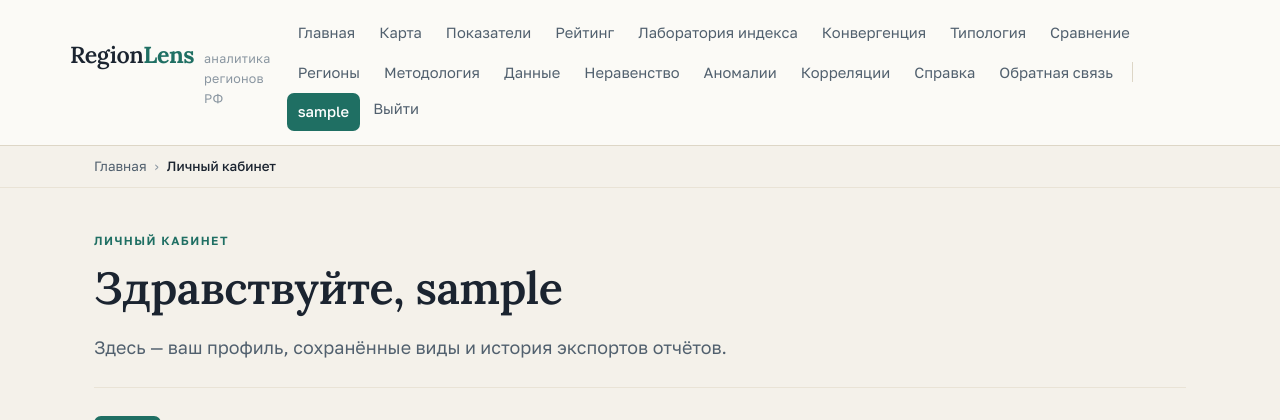
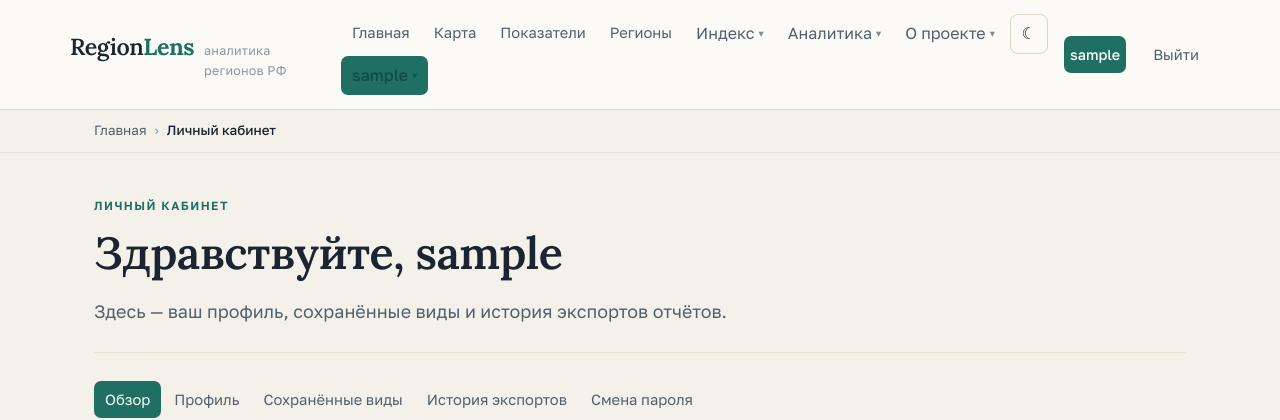
Before and after one commit to ht2473/RegionLens, a Django app: page /account/ in a window 1280 px wide. Shown: the top 420 px of the page. Run offline with Django 5.2, Linux system fonts and the light colour scheme; the visitor is signed in with stand-in values (Sample User, id 1); data that the repository does not hold is empty.

Commit message:
feat(ui): группировка навигации в дропдауны, тёмная тема (localStorage) и адаптив шапки

```diff
--- a/backend/templates/base.html
+++ b/backend/templates/base.html
@@ -3,6 +3,24 @@
 <html lang="ru">
 <head>
   <meta charset="utf-8">
+  <script>
+    /* Тема до первой отрисовки — без мигания: localStorage → системная тема. */
+    (function () {
+      try {
+        var t = localStorage.getItem("rl-theme");
+        if (t !== "dark" && t !== "light") {
+          t = window.matchMedia && matchMedia("(prefers-color-scheme: dark)").matches ? "dark" : "light";
+        }
+        document.documentElement.setAttribute("data-theme", t);
+      } catch (e) {}
+    })();
+    function rlToggleTheme() {
+      var d = document.documentElement;
+      var next = d.getAttribute("data-theme") === "dark" ? "light" : "dark";
+      d.setAttribute("data-theme", next);
+      try { localStorage.setItem("rl-theme", next); } catch (e) {}
+    }
+  </script>
   <meta name="viewport" content="width=device-width, initial-scale=1">
   <title>{% block title %}RegionLens{% endblock %}</title>
   <meta name="description" content="RegionLens — аналитическая платформа социально-экономического развития регионов РФ на данных Росстата.">
@@ -25,20 +43,53 @@
         <a href="{% url 'home' %}" class="{% if active == 'home' %}is-active{% endif %}">Главная</a>
         <a href="{% url 'map' %}" class="{% if active == 'map' %}is-active{% endif %}">Карта</a>
         <a href="{% url 'explore' %}" class="{% if active == 'explore' %}is-active{% endif %}">Показатели</a>
+        <a href="{% url 'regions' %}" class="{% if active == 'regions' %}is-active{% endif %}">Регионы</a>
+
+        <div class="nav-group" x-data="{ d: false }" @click.away="d = false" @keydown.escape="d = false">
+          <button type="button" class="nav-group-btn{% if active == 'rankings' or active == 'index_lab' or active == 'convergence' or active == 'dispersion' %} is-active{% endif %}" @click="d = !d" :aria-expanded="d.toString()" aria-haspopup="true">Индекс <span class="caret" aria-hidden="true">▾</span></button>
+          <div class="nav-menu" x-show="d" x-cloak @click="d = false">
             <a href="{% url 'rankings' %}" class="{% if active == 'rankings' %}is-active{% endif %}">Рейтинг</a>
             <a href="{% url 'index_lab' %}" class="{% if active == 'index_lab' %}is-active{% endif %}">Лаборатория индекса</a>
             <a href="{% url 'convergence' %}" class="{% if active == 'convergence' %}is-active{% endif %}">Конвергенция</a>
+            <a href="{% url 'dispersion_page' %}" class="{% if active == 'dispersion' %}is-active{% endif %}">Неравенство</a>
+          </div>
+        </div>
+
+        <div class="nav-group" x-data="{ d: false }" @click.away="d = false" @keydown.escape="d = false">
+          <button type="button" class="nav-group-btn{% if active == 'typology' or active == 'compare' or active == 'anomalies' or active == 'correlations' %} is-active{% endif %}" @click="d = !d" :aria-expanded="d.toString()" aria-haspopup="true">Аналитика <span class="caret" aria-hidden="true">▾</span></button>
+          <div class="nav-menu" x-show="d" x-cloak @click="d = false">
             <a href="{% url 'typology' %}" class="{% if active == 'typology' %}is-active{% endif %}">Типология</a>
             <a href="{% url 'compare' %}" class="{% if active == 'compare' %}is-active{% endif %}">Сравнение</a>
-        <a href="{% url 'regions' %}" class="{% if active == 'regions' %}is-active{% endif %}">Регионы</a>
+            {% if is_analyst %}<a href="{% url 'anomalies_page' %}" class="{% if active == 'anomalies' %}is-active{% endif %}">Аномалии</a>{% endif %}
+            {% if is_analyst %}<a href="{% url 'correlations_page' %}" class="{% if active == 'correlations' %}is-active{% endif %}">Корреляции</a>{% endif %}
+          </div>
+        </div>
+
+        <div class="nav-group" x-data="{ d: false }" @click.away="d = false" @keydown.escape="d = false">
+          <button type="button" class="nav-group-btn{% if active == 'methodology' or active == 'data' or active == 'help' %} is-active{% endif %}" @click="d = !d" :aria-expanded="d.toString()" aria-haspopup="true">О проекте <span class="caret" aria-hidden="true">▾</span></button>
+          <div class="nav-menu" x-show="d" x-cloak @click="d = false">
             <a href="{% url 'methodology' %}" class="{% if active == 'methodology' %}is-active{% endif %}">Методология</a>
             <a href="{% url 'data' %}" class="{% if active == 'data' %}is-active{% endif %}">Данные</a>
-        <a href="{% url 'dispersion_page' %}" class="{% if active == 'dispersion' %}is-active{% endif %}">Неравенство</a>
-        {% if is_analyst %}<a href="{% url 'anomalies_page' %}" class="{% if active == 'anomalies' %}is-active{% endif %}">Аномалии</a>{% endif %}
-        {% if is_analyst %}<a href="{% url 'correlations_page' %}" class="{% if active == 'correlations' %}is-active{% endif %}">Корреляции</a>{% endif %}
             <a href="{% url 'help' %}" class="{% if active == 'help' %}is-active{% endif %}">Справка</a>
             <a href="{% url 'feedback' %}" class="{% if active == 'feedback' %}is-active{% endif %}">Обратная связь</a>
-        <span class="nav-sep" aria-hidden="true"></span>
+          </div>
+        </div>
+
+        <button type="button" class="theme-toggle" onclick="rlToggleTheme()" aria-label="Светлая или тёмная тема" title="Сменить тему"><span class="ic-moon" aria-hidden="true">☾</span><span class="ic-sun" aria-hidden="true">☀</span></button>
+
+        {% if user.is_authenticated %}
+          <div class="nav-group nav-account" x-data="{ d: false }" @click.away="d = false" @keydown.escape="d = false">
+            <button type="button" class="nav-group-btn nav-user{% if active == 'account' %} is-active{% endif %}" @click="d = !d" :aria-expanded="d.toString()" aria-haspopup="true">{{ user.get_username }} <span class="caret" aria-hidden="true">▾</span></button>
+            <div class="nav-menu nav-menu-right" x-show="d" x-cloak>
+              <a href="{% url 'account' %}" class="{% if active == 'account' %}is-active{% endif %}">Личный кабинет</a>
+              <form method="post" action="{% url 'logout' %}" class="nav-logout">{% csrf_token %}<button type="submit">Выйти</button></form>
+            </div>
+          </div>
+        {% else %}
+          <a href="{% url 'login' %}" class="{% if active == 'login' %}is-active{% endif %}">Войти</a>
+          <a href="{% url 'register' %}" class="{% if active == 'register' %}is-active{% endif %}">Регистрация</a>
+        {% endif %}
+      </nav>
         {% if user.is_authenticated %}
           <a class="nav-user {% if active == 'account' %}is-active{% endif %}" href="{% url 'account' %}" title="Личный кабинет">{{ user.get_username }}</a>
           <form method="post" action="{% url 'logout' %}" class="nav-logout">{% csrf_token %}<button type="submit">Выйти</button></form>
```
Lines whose indentation alone changed are shown as unchanged.
